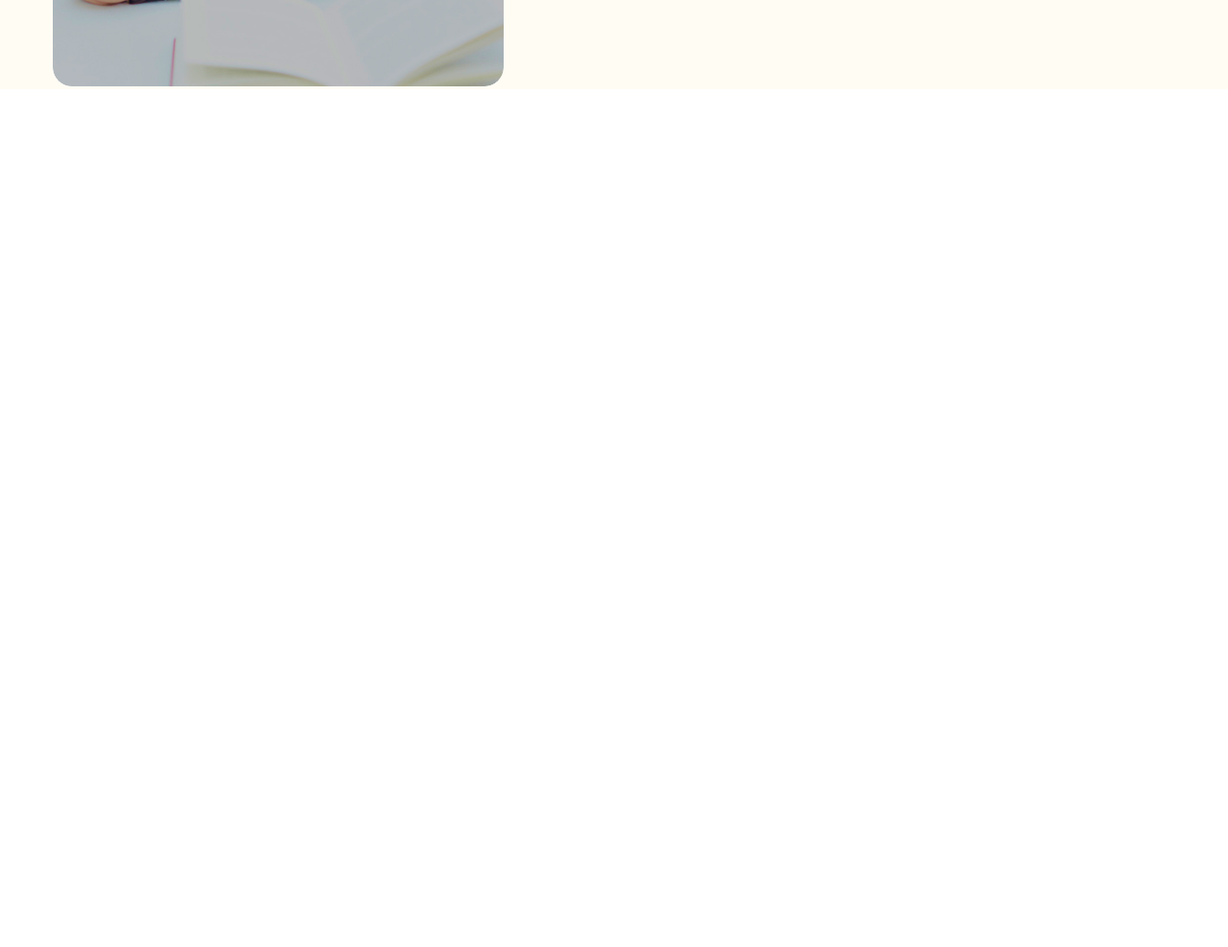
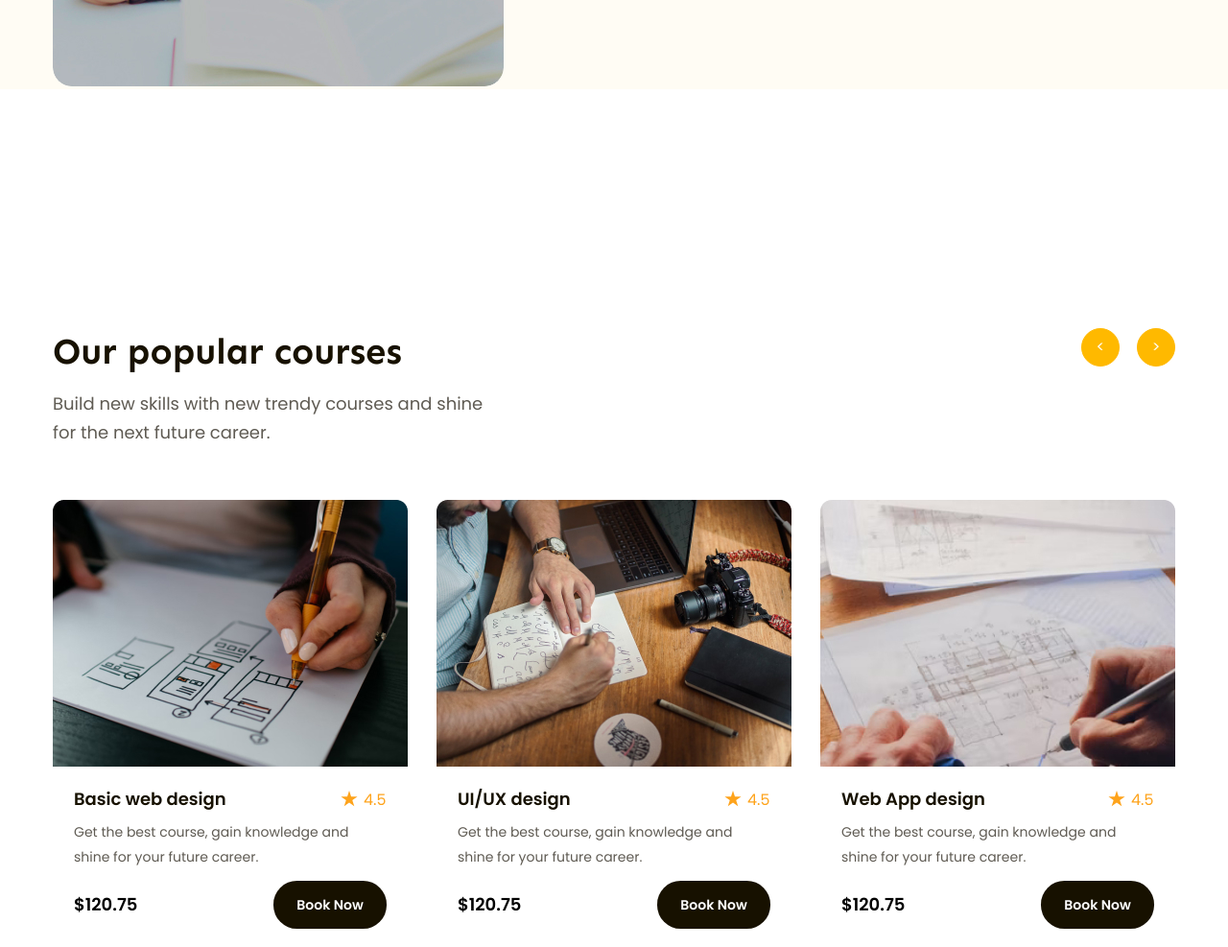
Before and after one commit to phamphuongha95/project-html-css01, a plain HTML site: page index.html in a window 1280 px wide. Shown: the part 733-1720 px from the top of the page at 96% size. Before the commit the page ends 826 px from the top, so only its background shows below. Drawn offline with Linux system fonts and the light colour scheme.

Commit message:
update "Our popular courses"

```diff
--- a/css/style.css
+++ b/css/style.css
@@ -272,3 +272,147 @@ li {
   line-height: 30px;
   margin-left: 10px;
 }
+
+/* Our popular courses section */
+.our-popular-courses {
+  background-color: #fff;
+  padding-top: 249px;
+}
+.our-popular-courses .main-content {
+  align-items: center;
+  width: 1170px;
+}
+.our-popular-courses .head-text {
+  display: flex;
+  width: 100%;
+  justify-content: space-between;
+  margin-bottom: 55px;
+}
+
+.our-popular-courses .head-text .text {
+  width: 458px;
+}
+
+.our-popular-courses .head-text h1 {
+  font-family: var(--font-heading);
+  color: var(--primary-text-color);
+  line-height: 48px;
+  font-size: 3.8rem;
+  font-weight: bold;
+  margin-bottom: 16px;
+  letter-spacing: -2%;
+}
+
+.our-popular-courses .head-text span {
+  color: var(--second-text-color);
+  font-size: 1.8rem;
+  line-height: 30px;
+}
+
+.our-popular-courses .head-text .button {
+  display: flex;
+  gap: 18px;
+  width: 98px;
+  height: 40px;
+  background-color: var(--white-color);
+}
+
+.our-popular-courses .btn-pre-next {
+  width: 40px;
+  height: 40px;
+  border-radius: 50%;
+  -webkit-border-radius: 50%;
+  -moz-border-radius: 50%;
+  -ms-border-radius: 50%;
+  -o-border-radius: 50%;
+  border: 1px solid #ffb900;
+  background: #ffb900;
+  display: flex;
+  justify-content: center;
+  align-items: center;
+  cursor: pointer;
+  transition: 0.25s;
+}
+
+.our-popular-courses .btn-pre-next:hover {
+  box-shadow: 0 4px 12px rgba(0, 0, 0, 0.15);
+  background: var(--white-color);
+  color: #ffb900;
+}
+
+.our-popular-courses .btn-pre-next a {
+  color: var(--white-color);
+  font-family: var(--font-heading);
+  font-size: 2rem;
+}
+
+.our-popular-courses .popular-courses {
+  display: flex;
+}
+.our-popular-courses .popular-courses .course-item {
+  width: 370px;
+  height: 466px;
+  margin-right: 30px;
+  border-radius: 12px;
+  -webkit-border-radius: 12px;
+  -moz-border-radius: 512px;
+  -ms-border-radius: 12px;
+  -o-border-radius: 12px;
+}
+
+.our-popular-courses .popular-courses > img {
+  width: 370px;
+  height: 278px;
+}
+
+.our-popular-courses .popular-courses .course-item-content {
+  margin-left: 22px;
+  margin-top: 16px;
+  width: 326px;
+  height: 150px;
+}
+.our-popular-courses .popular-courses .course-item-title {
+  display: flex;
+  width: 100%;
+  justify-content: space-between;
+  margin-bottom: 6px;
+}
+
+.our-popular-courses .popular-courses .course-item-title span {
+  font-size: 1.8rem;
+  font-weight: 600;
+  line-height: 30px;
+  color: var(--primary-text-color);
+}
+
+.our-popular-courses .popular-courses .course-item-text {
+  font-size: 1.4rem;
+  line-height: 26px;
+  color: var(--second-text-color);
+}
+
+.our-popular-courses .popular-courses .pricing {
+  display: flex;
+  width: 100%;
+  justify-content: space-between;
+  margin-top: 12px;
+}
+
+.our-popular-courses .popular-courses .pricing span {
+  padding-top: 10px;
+  font-size: 1.8rem;
+  font-weight: 600;
+  line-height: 30px;
+}
+
+.our-popular-courses .popular-courses .btn-book-now {
+  height: 50px;
+  width: 118px;
+  font-size: 1.4rem;
+  font-weight: 600;
+}
+
+.our-popular-courses .popular-courses .btn-book-now:hover {
+  box-shadow: 0 4px 12px rgba(0, 0, 0, 0.15);
+  background: #ffb900;
+}
--- a/index.html
+++ b/index.html
@@ -99,5 +99,76 @@
         </div>
       </div>
     </section>
+
+    <section class="our-popular-courses">
+      <div class="main-content">
+        <div class="head-text">
+          <div class="text">
+            <h1>Our popular courses</h1>
+            <span
+              >Build new skills with new trendy courses and shine for the next
+              future career.</span
+            >
+          </div>
+          <div class="button">
+            <a href="#" class="btn btn-pre-next">&lt;</a>
+            <a href="#" class="btn btn-pre-next">&gt;</a>
+          </div>
+        </div>
+        <div class="popular-courses">
+          <div class="course-item">
+            <img src="img/Basicwebdesign.jpg" alt="Basic web design" />
+            <div class="course-item-content">
+              <div class="course-item-title">
+                <span>Basic web design</span>
+                <img src="img/Rating.svg" alt="Rating" />
+              </div>
+              <span class="course-item-text"
+                >Get the best course, gain knowledge and shine for your future
+                career.</span
+              >
+              <div class="pricing">
+                <span>$120.75</span>
+                <a href="#" class="btn btn-book-now">Book Now</a>
+              </div>
+            </div>
+          </div>
+          <div class="course-item">
+            <img src="img/UIUXdesign.jpg" alt="UI UX design" />
+            <div class="course-item-content">
+              <div class="course-item-title">
+                <span>UI/UX design</span>
+                <img src="img/Rating.svg" alt="Rating" />
+              </div>
+              <span class="course-item-text"
+                >Get the best course, gain knowledge and shine for your future
+                career.</span
+              >
+              <div class="pricing">
+                <span>$120.75</span>
+                <a href="#" class="btn btn-book-now">Book Now</a>
+              </div>
+            </div>
+          </div>
+          <div class="course-item">
+            <img src="img/Webappdesign.jpg" alt="Web app design" />
+            <div class="course-item-content">
+              <div class="course-item-title">
+                <span>Web App design</span>
+                <img src="img/Rating.svg" alt="Rating" />
+              </div>
+              <span class="course-item-text"
+                >Get the best course, gain knowledge and shine for your future
+                career.</span
+              >
+              <div class="pricing">
+                <span>$120.75</span>
+                <a href="#" class="btn btn-book-now">Book Now</a>
+              </div>
+            </div>
+          </div>
+        </div>
+      </div>
+    </section>
   </body>
 </html>
```
Also changed, not shown: img/Basicwebdesign.jpg (added), img/BookNowButton.svg (added), img/Icon active.svg (added), img/Icon inactive.svg (added), img/Rating.svg (added), img/UIUXdesign.jpg (added), img/Webappdesign.jpg (added).
